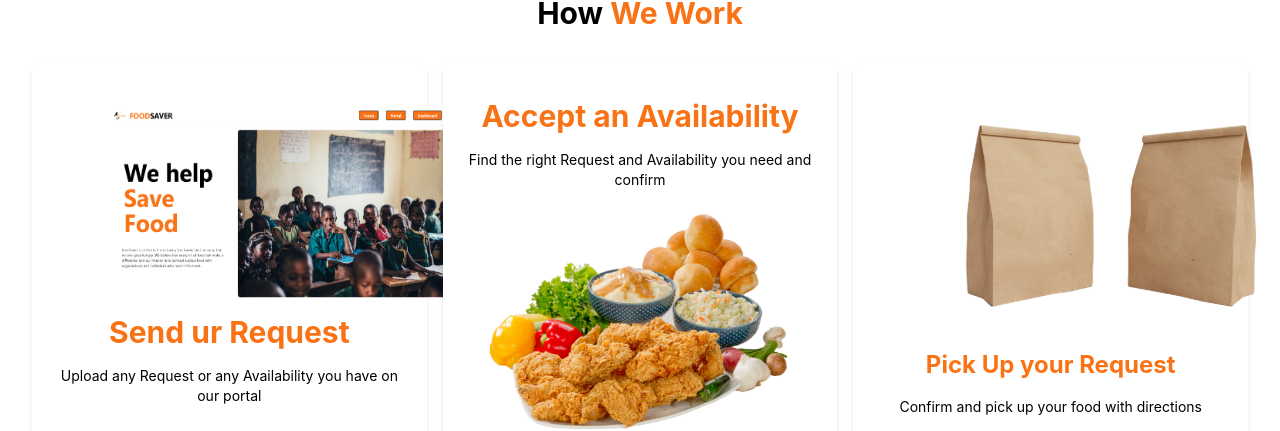
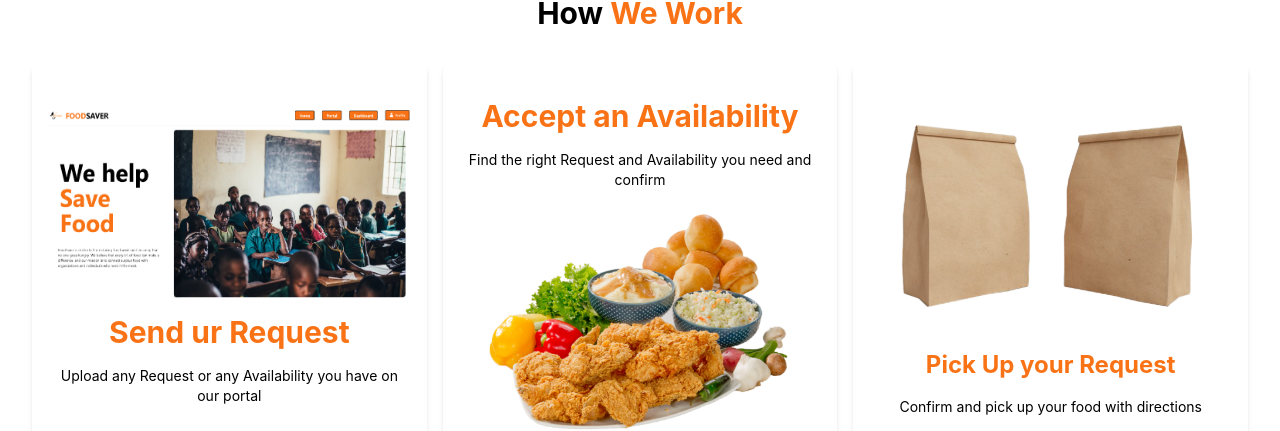
Before and after one commit to premkumarsevugan/sih-foodRecycling, a React (Create React App) app: page / in a window 1280 px wide. Shown: the part 773-1204 px from the top of the page. Built offline with nearby package versions, Linux system fonts and the light colour scheme; no server answers.

Commit message:
alignment udate

```diff
--- a/src/screens/homepage.js
+++ b/src/screens/homepage.js
@@ -124,11 +124,7 @@ const HowWeWork = () => {
       <div className="flex justify-evenly space-x-4">
         <div className="flex flex-col first-letter:items-center justify-center p-4 bg-white shadow-md hover:shadow-lg transition-shadow rounded-lg cursor-pointer h-auto w-1/3">
           <div className="text-6xl text-orange-500">
-            <img
-              src={appPic}
-              alt="Logo"
-              className="h-48 flex justify-center ml-16"
-            />
+            <img src={appPic} alt="Logo" className="h-48 flex justify-center" />
           </div>
           <div className="text-3xl font-bold mt-4 mb-4 text-orange-500">
             Send ur Request
@@ -156,7 +152,7 @@ const HowWeWork = () => {
             <img
               src={delivery}
               alt="Logo"
-              className="h-18 w-18 flex justify-center ml-16"
+              className="h-18 w-18 flex justify-center"
             />
           </div>
           <div className="text-2xl font-bold mb-4 text-orange-500">
```
